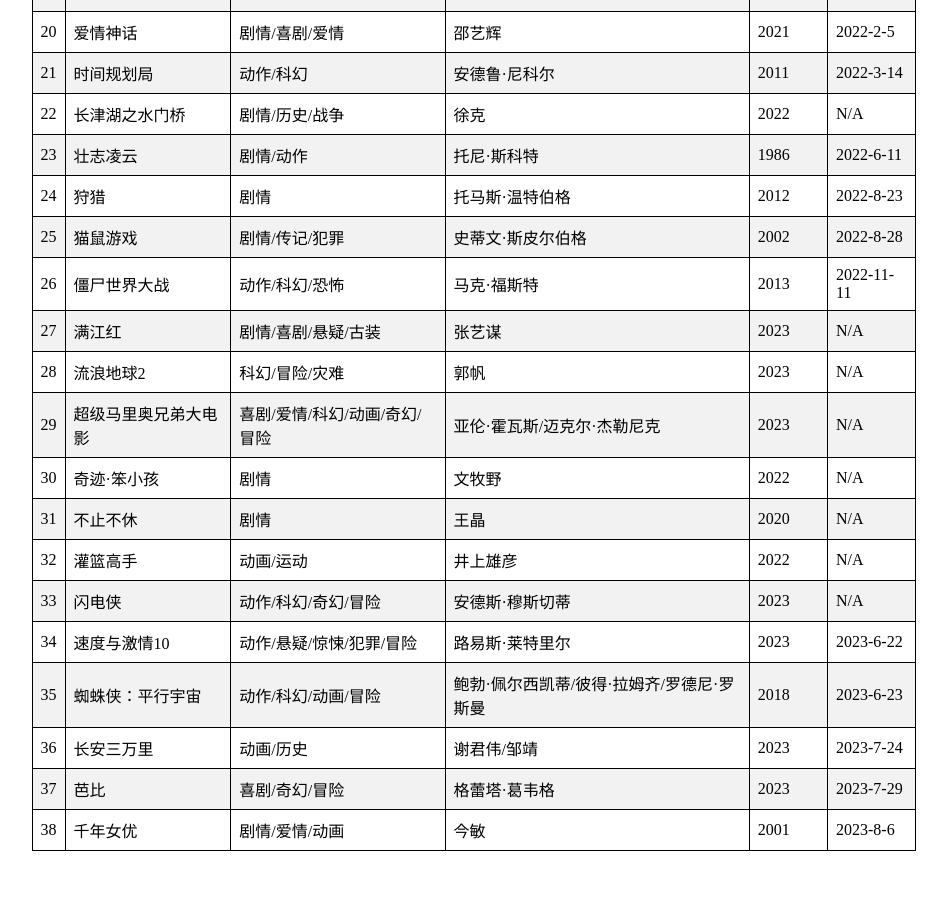
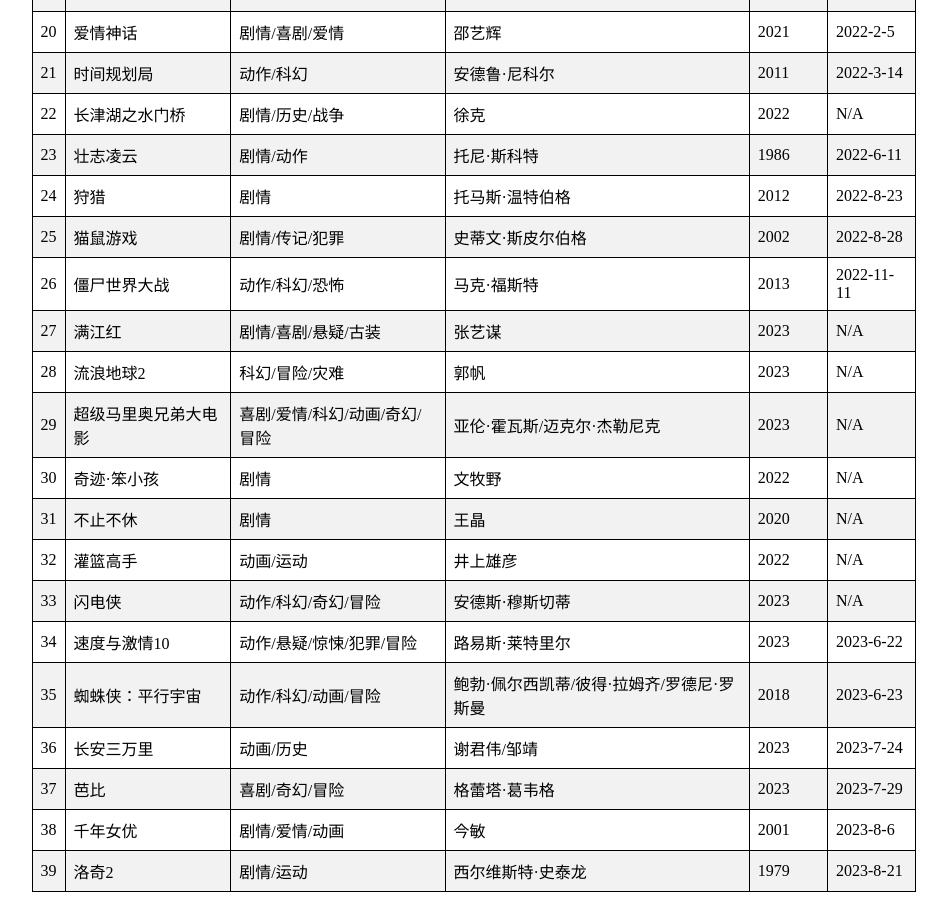
Before and after one commit to lccccc1024/lccccc1024.github.io, a Jekyll site: the page _posts/2023-8-10-光影.html, which Jekyll copies as it is, in a window 1280 px wide and 900 px high, scrolled down 1038 px. Shown: the whole window, without its empty margins (166-1113 px from the left). Built offline with Jekyll 4.4.1, drawn with Linux system fonts in a browser that asks for light colours; before the commit the page ends 1897 px from its top, so only the background shows below that.

Commit message:
Update 2023-8-10-光影.html

```diff
--- a/_posts/2023-8-10-光影.html
+++ b/_posts/2023-8-10-光影.html
@@ -355,6 +355,14 @@
         <td>2001</td>
         <td>2023-8-6</td>
     </tr>
+    <tr>
+        <td>39</td>
+        <td>洛奇2</td>
+        <td>剧情/运动</td>
+        <td>西尔维斯特·史泰龙</td>
+        <td>1979</td>
+        <td>2023-8-21</td>
+    </tr>
 </table>
 
 </body>
```
